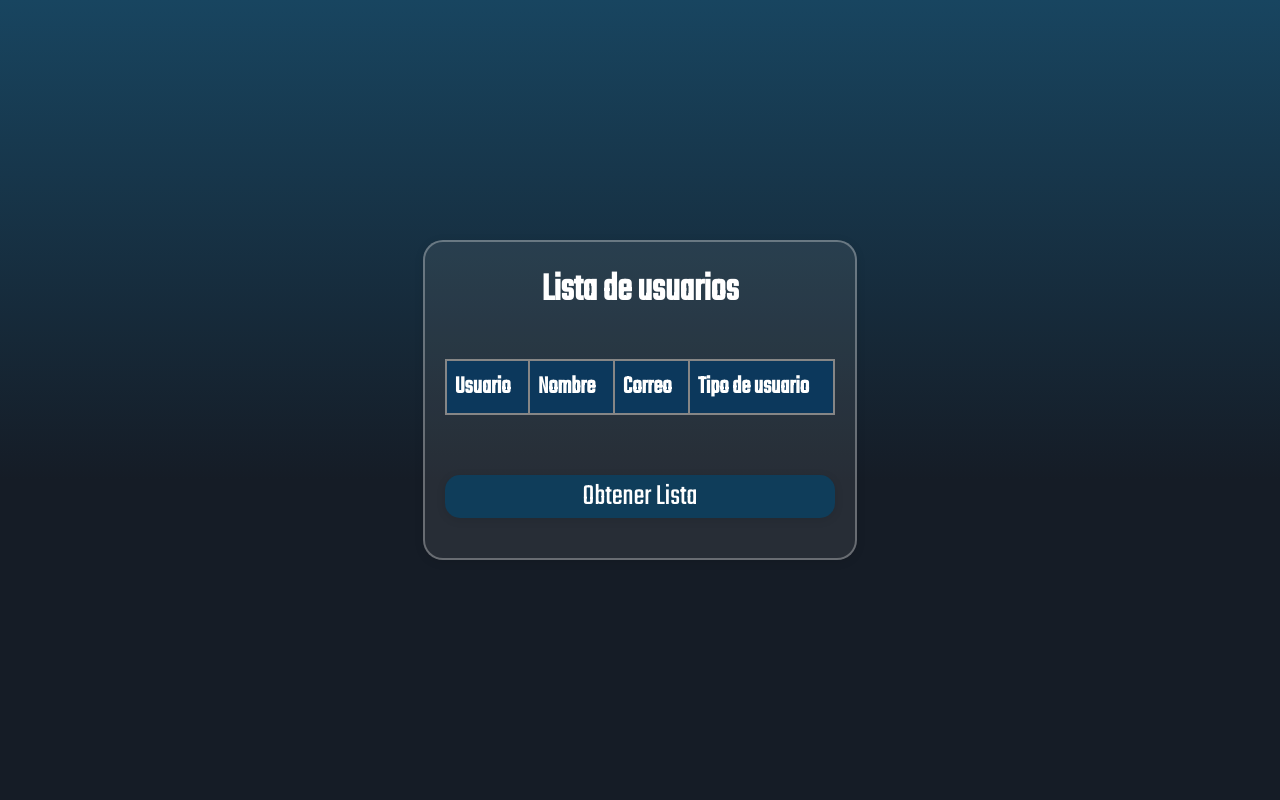
After one commit to AdanNara/BDM-CAPA, a PHP site: template src/views/apiFront/apiFront.php in a window 1280 px wide. The commit adds this page. Run offline with PHP 8.4, Linux system fonts and the light colour scheme; the template is opened without the code that fills it, so the values that code supplies are empty; some libraries are stand-ins or nearby versions.

Commit message:
Api y front para consumo hecho

```diff
--- a/router.php
+++ b/router.php
@@ -12,7 +12,9 @@ $routes = [
     '/chat'=> 'src/views/chat/chat.php',
     '/consultar' => 'src/views/consultaInfo/consultaInfo.php',
     '/buzon' => 'src/views/buzon/buzon.php',
-    '/reportar' => 'src/views/newReport/newReport.php'
+    '/reportar' => 'src/views/newReport/newReport.php',
+    '/apiGetUser' => 'src/api/getinfouser.php',
+    '/api' => 'src/views/apiFront/apiFront.php'
 ];
 
 
--- a/src/classes/configDB.php
+++ b/src/classes/configDB.php
@@ -6,7 +6,7 @@ return [
         'dbname' => 'db_videopost',
         'port' => '3306',
         'user' => 'root',
-        'password' => 'admin123',
+        'password' => 'chilaquil',
         'charset' => 'utf8mb4'
     ]
 ];
--- /dev/null
+++ b/src/views/apiFront/apiFront.css
@@ -0,0 +1,130 @@
+
+.container{
+    display: flex;
+    justify-content: center;
+    align-items: center;
+    flex-direction: column;
+    height: 100vh;
+}
+
+.content {
+    display: flex;
+    justify-content: center;
+    align-items: center;
+    flex-direction: column;
+
+}
+.newPost-container {
+    display: grid;
+    grid-template-columns: 1fr;
+    grid-template-rows: auto auto auto auto;
+    grid-template-areas:
+        "header"
+        "content"
+        "media"
+        "actions";
+        background-color: rgba(150, 150, 150, 0.15);
+        border: 2px solid rgba(255, 255, 255, 0.3);
+    border-radius: 20px;
+    box-shadow: 0 2px 10px rgba(0, 0, 0, 0.1);
+    max-width: 1000px;
+    width: 100%;
+    padding: 20px;
+    row-gap: 20px;
+}
+
+
+/* Cabecera */
+.post-header {
+    grid-area: header;
+    display: flex;
+    font-size: clamp(15px, 2vw, 20px);
+    align-items: center;
+    justify-content: center;
+}
+
+.post-header select{
+    font-size: 20px;
+
+}
+
+.user-data{
+    display: flex;
+    justify-content: left;
+    align-items: center;
+    gap: 10px;
+}
+
+.user-avatar {
+    aspect-ratio: 1/1;
+    width: 40px;
+    height: auto;
+    border-radius: 50%;
+}
+
+/* Contenido */
+.post-content {
+    grid-area: content;
+    display: flex;
+    flex-direction: column;
+}
+
+.post-content textarea{
+    margin-top: 15px;
+}
+
+/* Multimedia */
+.post-media {
+    grid-area: media;
+    width: 100%;
+    background-color: rgb(75, 75, 75);
+    aspect-ratio: 3/2;
+    border-radius: 8px;
+    border: 2px solid rgba(201, 201, 201, 0.248);
+    place-self: center; /* Solo esta sección se centra */
+    display: flex;
+    flex-direction: column;
+    align-items: center;
+    justify-content: center;
+}
+
+.post-media #input-image{
+    display: none;
+}
+
+.post-media label{
+    cursor: pointer;
+}
+
+.post-media p{
+    font-size: 20px;
+}
+
+.post-actions{
+    display: flex;
+    justify-content: center;
+}
+
+#in_description{
+    height: 500px;
+    padding: 10px;
+    box-sizing: border-box;
+}
+
+table {
+    width: 100%;
+    border-collapse: collapse;
+    border-radius: 15px;
+    margin: 20px 0;
+}
+th, td {
+    border: 2px solid rgb(134, 134, 134);
+
+    padding: 8px;
+    text-align: left;
+    font-size: 25px;
+
+}
+th {
+    background-color: rgb(12, 56, 92);
+}
--- /dev/null
+++ b/src/views/apiFront/apiFront.js
@@ -0,0 +1,28 @@
+
+let botonGetUsers = document.getElementById("button-getUsuarios");
+
+botonGetUsers.onclick = function () {
+
+    fetch("/apiGetUser")
+    .then(response => response.json())
+    .then(data => {
+        if(data.status == "SUCCESS"){
+            let listaHTML = "";
+
+            data.data.forEach(usuario => {
+                listaHTML += `<tr>
+                <td>${usuario.username}</td>
+                <td>${usuario.nombre}</td>
+                <td>${usuario.correoE}</td>
+                <td>${usuario.tipoUsuario}</td>
+                </tr>`;
+            });
+            document.getElementById("tbody-lista").innerHTML = listaHTML;
+        }
+
+    })
+    .catch(error =>
+        alert("ERROR: " + error)
+    );
+
+};
--- /dev/null
+++ b/src/views/apiFront/apiFront.php
@@ -0,0 +1,55 @@
+<!DOCTYPE html>
+<html lang="en">
+<head>
+    <title>FRONT PARA API</title>
+    <meta charset="utf-8">
+    <meta name="viewport" content="width=device-width, initial-scale=1">
+    <link rel="stylesheet" href="src/views/general.css">
+    <link rel="stylesheet" href="src/views/apiFront/apiFront.css">
+    <link rel="preconnect" href="https://fonts.googleapis.com">
+    <link rel="preconnect" href="https://fonts.gstatic.com" crossorigin>
+    <link href="https://fonts.googleapis.com/css2?family=Oxanium&family=Teko&display=swap" rel="stylesheet">
+    <script src="https://kit.fontawesome.com/595e5b2da4.js" crossorigin="anonymous"></script>
+    <link href='https://unpkg.com/boxicons@2.1.4/css/boxicons.min.css' rel='stylesheet'>
+    <style>
+    </style>
+</head>
+<body>
+
+<div class="container">
+    <main class="content">
+
+        <div class="newPost-container">
+             <!-- Cabecera -->
+            <div class="post-header">
+                <h1>Lista de usuarios</h1>
+            </div>
+
+            <button id="button-getUsuarios">Obtener Lista</button>
+
+             <!-- Contenido -->
+             <div class="post-content">
+                <table>
+                    <thead>
+                        <tr>
+                            <th>Usuario</th>
+                            <th>Nombre</th>
+                            <th>Correo</th>
+                            <th>Tipo de usuario</th>
+                        </tr>
+                    </thead>
+                    <tbody id="tbody-lista">
+                        <!-- Aquí se llenará la tabla con los datos de la API -->
+                    </tbody>
+                </table>
+            </div>
+
+        </div>
+    </main>
+
+</div>
+</body>
+
+<script src="src/views/apiFront/apiFront.js"></script>
+
+</html>
--- a/src/views/partials/asideTopUsers.php
+++ b/src/views/partials/asideTopUsers.php
@@ -1,5 +1,3 @@
-
-
 
 <aside class="sidevarTopUsers">
     <div class="topUsersContainer">
--- a/src/views/partials/asidebar.php
+++ b/src/views/partials/asidebar.php
@@ -14,7 +14,7 @@
 
     <div class="nuevaPublicacion">
         <i class='bx bx-plus-circle' ></i>
-        <a  href="/publicar"> Crear publicacion</a>
+        <a  href="/publicar"> Publicar</a>
     </div>
     <div class="Chat">
         <i class='bx bx-conversation' ></i>
```
Also changed, not shown: src/api/getinfouser.php (+18 -0 lines).
